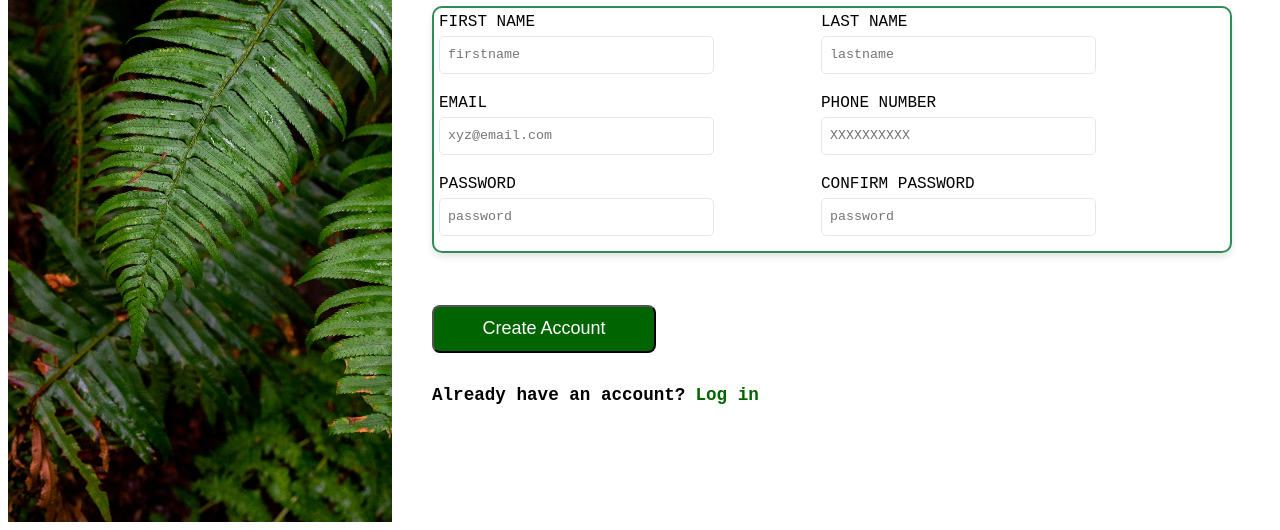
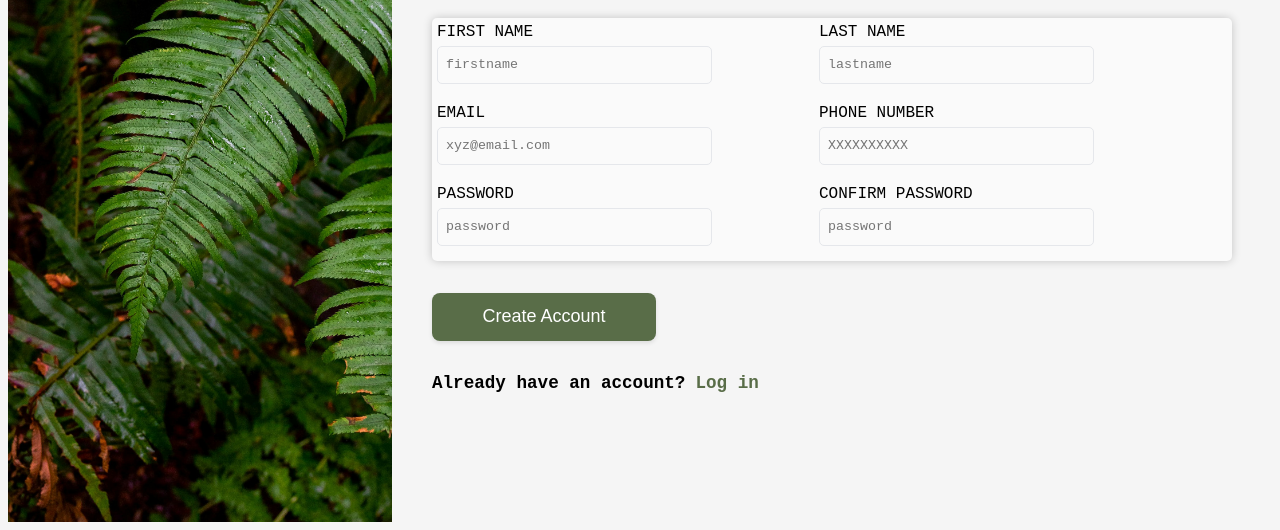
Before and after one commit to Hotpause/odin-form, a plain HTML site: page index.html in a window 1280 px wide. Shown: the part 286-816 px from the top of the page. Drawn offline with Linux system fonts and the light colour scheme.

Commit message:
Border changes

```diff
--- a/styles.css
+++ b/styles.css
@@ -1,9 +1,10 @@
 body {
   font-family: monospace;
+  background-color: #f5f5f5;
 }
 
 :root {
-  --tones: darkgreen;
+  --tones: #596d48;
   --input-border: #e5e7eb;
   --focus: #1d4ed8;
   --error: red;
@@ -99,6 +100,7 @@ input {
   margin-right: 100px;
   margin-bottom: 10px;
   width: 90%;
+  outline: none;
 }
 
 .r1 {
@@ -110,11 +112,10 @@ input {
   justify-content: center;
 }
 .r2 {
-  width: auto;
-  margin-bottom: 20px;
-  border: 2px solid #2e8b57; /* Dark green border color */
-  box-shadow: 0 4px 6px rgba(0, 0, 0, 0.1); /* Shadow */
-  border-radius: 10px;
+  border: none;
+  box-shadow: 0 0 10px rgba(0, 0, 0, 0.2); /* Add a stronger box shadow with spread */
+  border-radius: 5px;
+  background-color: #fafafa;
 }
 
 .r3 {
@@ -128,6 +129,7 @@ input {
   padding: 0.5rem;
   border-radius: 5px;
   font-family: monospace;
+  background-color: #fafafa;
 }
 p {
   font-weight: bold;
@@ -145,20 +147,38 @@ p {
   margin-left: 10px;
 }
 
-.btn:active {
-  background-color: var(--btn-active);
-}
 .btn {
   height: 3rem;
   width: 14rem;
   font-size: 1.125rem;
   color: white;
   background-color: var(--tones);
+  border: 1px solid transparent; /* Clear border */
   border-radius: 0.5rem;
   margin-top: 2rem;
   margin-bottom: 2rem;
+  box-shadow: 0 2px 4px rgba(0, 0, 0, 0.1); /* Soft shadow */
+  transition: background-color 0.3s, transform 0.2s, box-shadow 0.2s; /* Smooth transition */
+}
+
+.btn:hover {
+  background-color: var(--btn-hover);
+  transform: scale(1.05); /* Slight scale on hover */
+  box-shadow: 0 4px 6px rgba(0, 0, 0, 0.1); /* Adjusted shadow on hover */
+}
+
+.btn:active {
+  background-color: var(--btn-active);
+  box-shadow: 0 1px 2px rgba(0, 0, 0, 0.1); /* Light shadow on click */
 }
 
 input:invalid:not(:focus):not(:placeholder-shown) {
   border-color: var(--error);
 }
+
+input:focus {
+  border-color: var(
+    --focus
+  ); /* Set border color to the blue defined in :root */
+  box-shadow: 0 0 5px rgba(29, 78, 216, 0.2); /* Add a subtle box shadow */
+}
```
